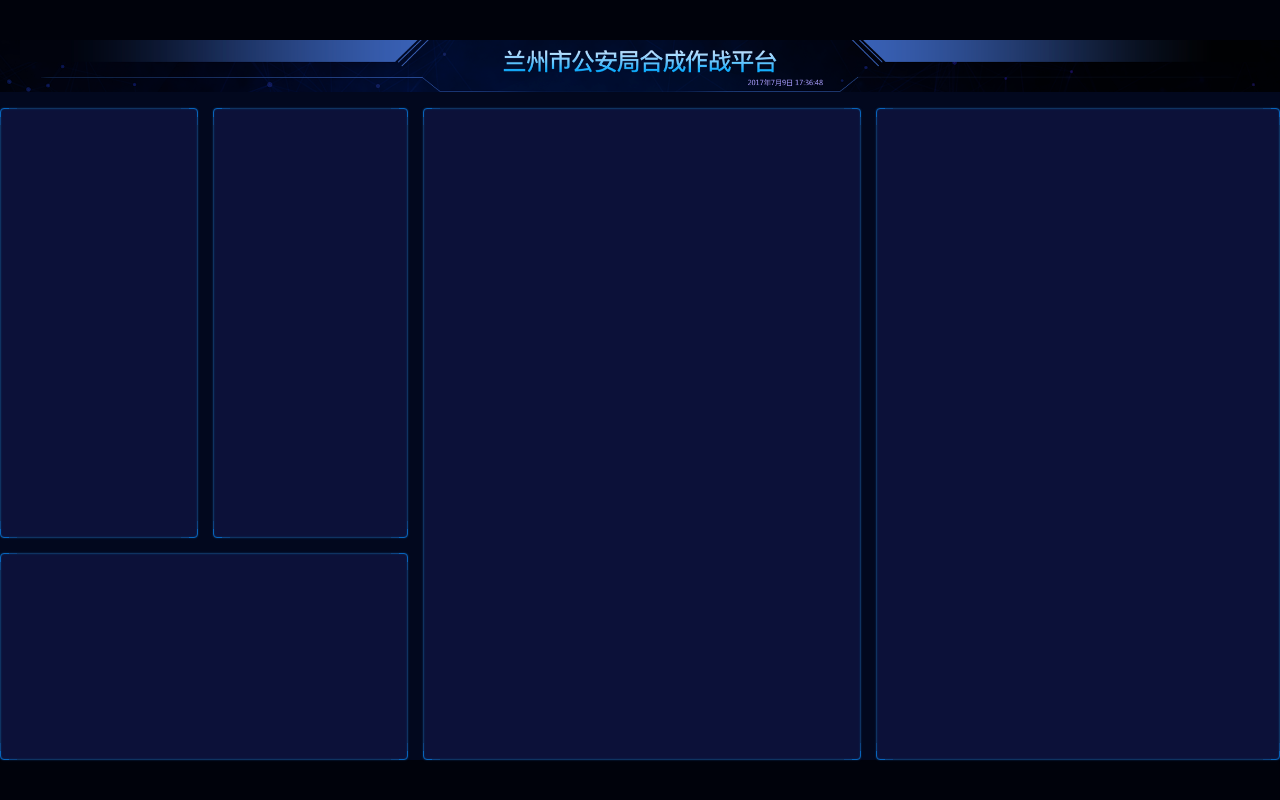
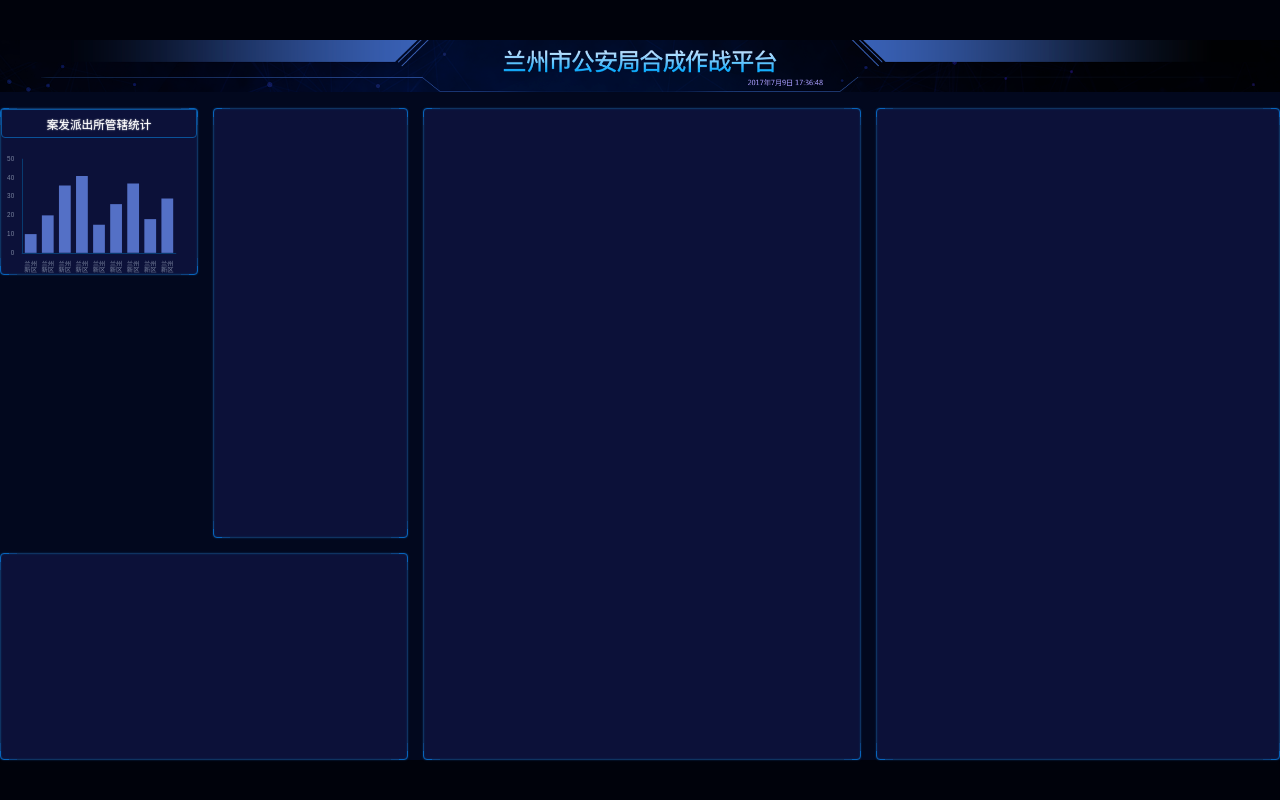
Before and after one commit to Eternal-could/large-screen-project, a React (Vite) app: page /#/ in a window 1280 px wide. Built offline with nearby package versions, Linux system fonts and the light colour scheme.

Commit message:
feature: add Bar charts

```diff
--- a/index.html
+++ b/index.html
@@ -8,8 +8,7 @@
   <script>
     const clientWidth = document.documentElement.clientWidth
     const clientHeight = document.documentElement.clientHeight
-    let pageWidth
-    pageWidth = clientWidth / clientHeight > (16 / 9) ? clientHeight * (16 / 9) : clientWidth;
+    window.pageWidth = clientWidth / clientHeight > (16 / 9) ? clientHeight * (16 / 9) : clientWidth;
     const pageHeight = pageWidth / (16/9)
     const string = `<style>
         html {
--- a/src/pages/home.scss
+++ b/src/pages/home.scss
@@ -5,6 +5,7 @@
   flex: 1;
   display: flex;
   flex-direction: column;
+  color: white;
   header {
     height: px(99);
     background-size: cover;
@@ -18,7 +19,8 @@
       "box3 box3 box4 box5" 363fr / 366fr 361fr 811fr 747fr;
     grid-column-gap: px(28);
     grid-row-gap: px(28);
-    > section{
+    > section {text-align: center}
+    .bordered{
       border: 1px solid #0764bc;
       border-radius: 4px;
       position: relative;
@@ -58,5 +60,25 @@
     > .section5 {
       grid-area: box5;
     }
+    .管辖统计 {
+      height: px(315);
+      display: flex;
+      flex-direction: column;
+      h2 {
+        flex-shrink: 0;
+        border: 1px solid #0a5299;
+        align-content: center;
+        border-bottom-left-radius: 4px;
+        border-bottom-right-radius: 4px;
+        font-size: px(22);
+        line-break: px(24);
+        padding: px(10) px(28);
+        text-shadow: 0 0 px(3) white;
+      }
+      .chart {
+        flex: 1;
+        width: 100%;
+      }
+    }
   }
 }
--- a/src/pages/home.tsx
+++ b/src/pages/home.tsx
@@ -1,16 +1,80 @@
-import React from 'react';
+import React, {useEffect, useRef} from 'react';
 import './home.scss';
 import  headerBg from '../images/header.png'
+import * as echarts from 'echarts'
+const px = (n)=> {
+    return  n / 2420 * (window as any).pageWidth
+}
 export const Home = () => {
+  const divRef = useRef(null);
+  useEffect(()=>{
+      let myChart = echarts.init(divRef.current);
+      // 绘制图表
+      myChart.setOption({
+          textStyle: {
+            fontSize: px(12),
+            color:'#79839E'
+          },
+          xAxis: {
+              data: ['兰州新区', '兰州新区', '兰州新区', '兰州新区', '兰州新区', '兰州新区','兰州新区','兰州新区','兰州新区'],
+              axisTick: {show: false},
+              axisLine: {
+                  lineStyle: {color: '#083B70'}
+              },
+              axisLabel: {
+                  fontSize: px(12),
+                  formatter(val) {
+                      if (val.length > 2) {
+                          const array = val.split('');
+                          array.splice(2, 0, '\n');
+                          return array.join('');
+                      } else {
+                          return val;
+                      }
+                  }
+              }
+          },
+          grid: {
+            x:px(40),
+            y:px(40),
+            x2:px(40),
+            y2:px(40)
+          },
+          yAxis: {
+              splitLine: {show: false},
+              axisLine: {
+                  show: true,
+                  lineStyle: {color: '#083B70'}
+              },
+              axisLabel: {
+                  fontSize: px(12)
+              }
+          },
+          series: [
+              {
+                  type: 'bar',
+                  data: [10, 20, 36, 41, 15, 26, 37, 18, 29]
+              }
+          ]
+      });
+  },[])
+
   return (
     <div className='home'>
       <header style={{backgroundImage:`url(${headerBg})`}}> </header>
       <main>
-        <section className="section1"> </section>
-        <section className="section2"> </section>
-        <section className="section3"> </section>
-        <section className="section4"> </section>
-        <section className="section5"> </section>
+        <section className="section1">
+            <div className="bordered 管辖统计">
+                <h2>案发派出所管辖统计</h2>
+                <div ref={divRef} className="chart">
+
+                </div>
+            </div>
+        </section>
+        <section className="bordered section2"> </section>
+        <section className="bordered section3"> </section>
+        <section className="bordered section4"> </section>
+        <section className="bordered section5"> </section>
       </main>
     </div>
   );
--- a/src/shared/style.scss
+++ b/src/shared/style.scss
@@ -32,3 +32,6 @@
   display: flex;
   flex-direction: column;
 }
+h1,h2,h3,h4,h5,h6 {
+  font-size: 16px;
+}
```
